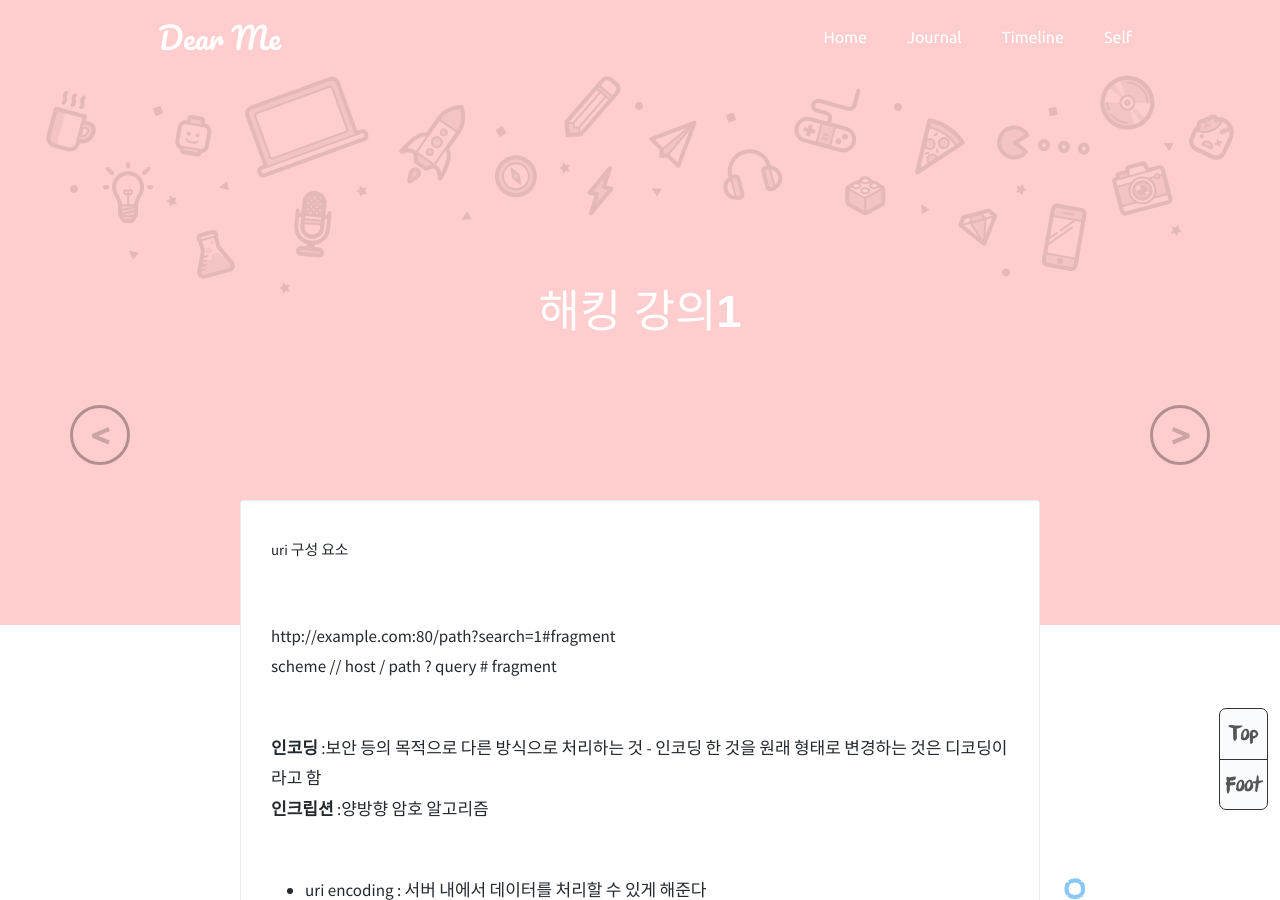
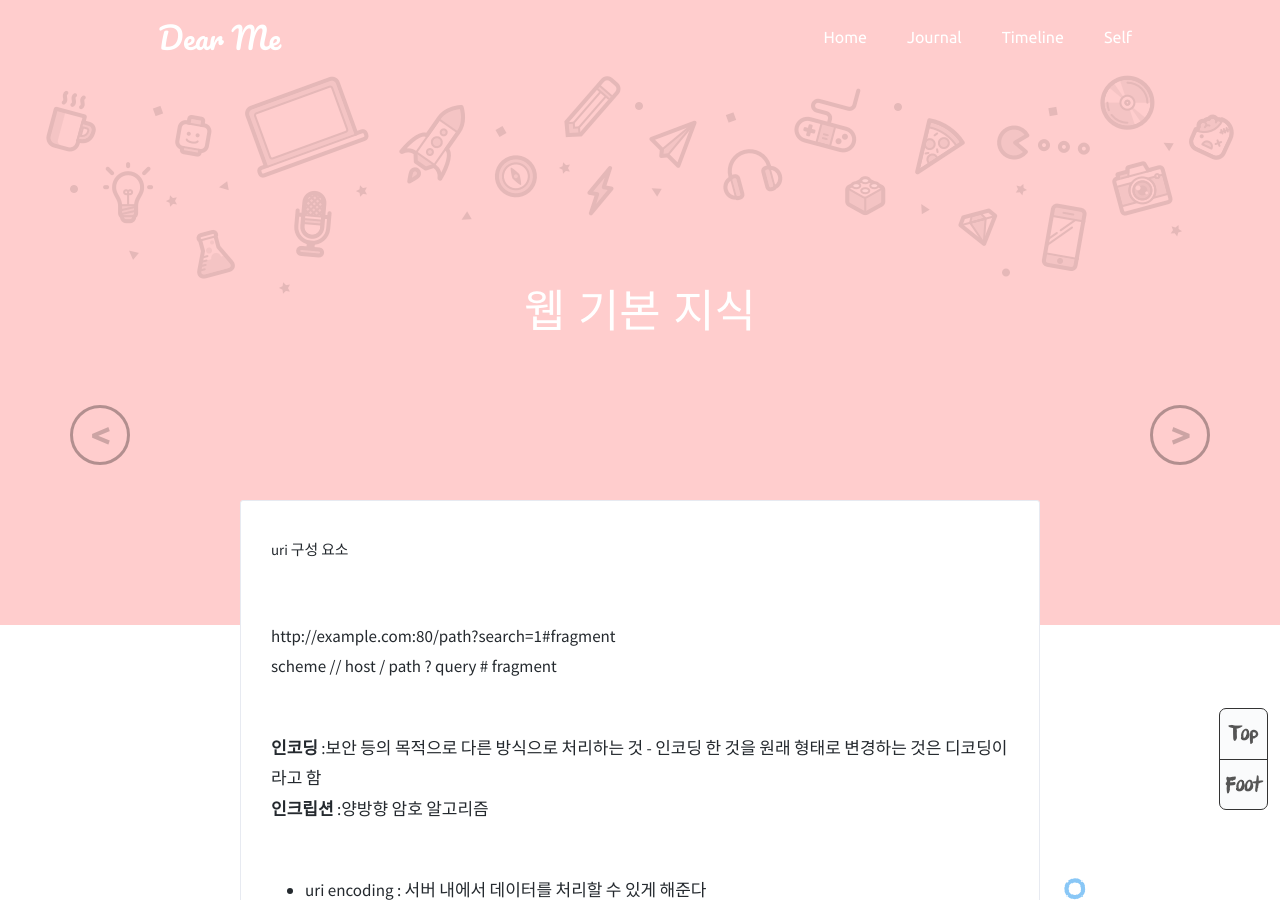
Before and after one commit to IraJane/IraJane.github.io, a Jekyll site: the page built from _posts/2020-07-11-study-hack.md, in a window 1280 px wide and 900 px high. Built offline with Jekyll 4.4.1, drawn with Linux system fonts in a browser that asks for light colours; comment, search, counter and statistics services are not loaded.

Commit message:
Update 2020-07-11-study-hack.md

```diff
--- a/_posts/2020-07-11-study-hack.md
+++ b/_posts/2020-07-11-study-hack.md
@@ -1,6 +1,6 @@
 ---
 layout: post
-title: '해킹 강의1'
+title: '웹 기본 지식'
 date: 2020.07.11
 author: IraJane
 tags: WEB-HACK
```
